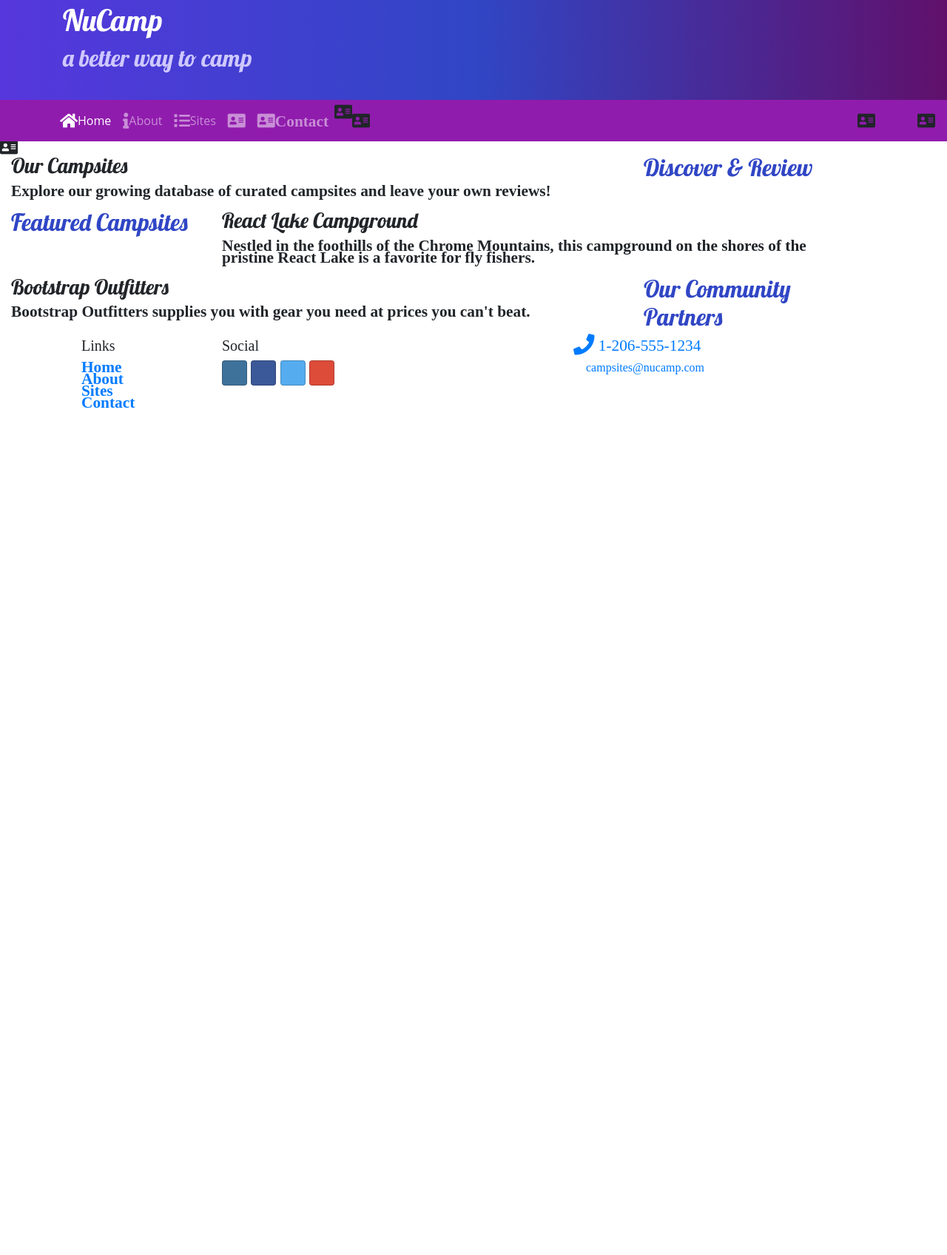
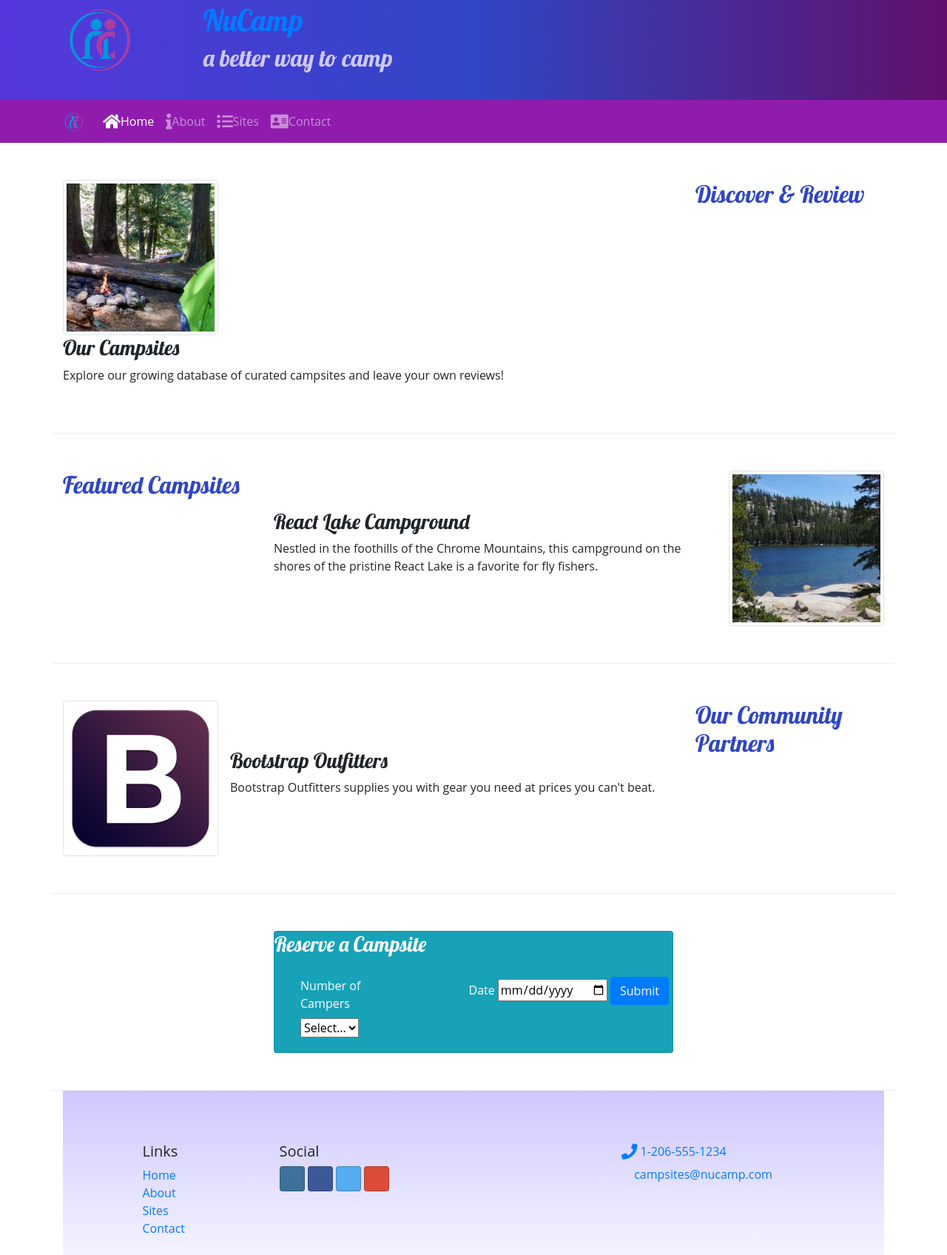
Before and after one commit to Jdubstep1357/NuCamp-Files, a website: page index.html in a window 1280 px wide. Shown: the part 27-1723 px from the top of the page at 74% size. Before the commit the page ends 800 px from the top, so only its background shows below. Drawn offline with nearby package versions, Linux system fonts and the light colour scheme.

Commit message:
Week 2: Task 2 nearly done

```diff
--- a/aboutus.html
+++ b/aboutus.html
@@ -5,11 +5,17 @@
     <!-- Required meta tags always come first -->
     <meta charset="utf-8" />
     <meta name="viewport" content="width=device-width, initial-scale=1" />
-    <link href="styles.css" rel="stylesheet">
-    <link rel="preconnect" href="https://fonts.gstatic.com">
-    <link href="https://fonts.googleapis.com/css2?family=Lobster&display=swap" rel="stylesheet">
+
+    <!-- Bootstrap CSS -->
+    <link rel="stylesheet" href="node_modules/bootstrap/dist/css/bootstrap.min.css" />
+
+    <!-- Additional CSS must be placed after Bootstrap CSS -->
     <link rel="stylesheet" href="https://use.fontawesome.com/releases/v5.15.3/css/all.css" integrity="sha384-SZXxX4whJ79/gErwcOYf+zWLeJdY/qpuqC4cAa9rOGUstPomtqpuNWT9wdPEn2fk" crossorigin="anonymous">
+    <link rel="stylesheet" href="https://fonts.googleapis.com/css?family=Lobster|Open+Sans" />
+    <link rel="stylesheet" href="styles.css" />
     <link rel="stylesheet" href="node_modules/bootstrap-social/bootstrap-social.css" />
+    <link rel="stylesheet" href="https://stackpath.bootstrapcdn.com/bootstrap/4.3.1/css/bootstrap.min.css" integrity="sha384-ggOyR0iXCbMQv3Xipma34MD+dH/1fQ784/j6cY/iJTQUOhcWr7x9JvoRxT2MZw1T" crossorigin="anonymous">
+
 
 
     <title>NuCamp: A Better Way To Camp</title>
@@ -20,6 +26,9 @@
     <header class="jumbotron jumbotron-fluid" id="Color">
         <div class="container">
             <div class="row">
+                <div class="col-4 col-sm-3 col-md-2 align-self-center">
+                    <img src="img/img/logo.png" class="img-fluid" />
+                </div>
                 <div class="col">
             <h1>NuCamp</h1>
             <h2>a better way to camp</h2>
@@ -27,7 +36,6 @@
             </div>
         </div>
     </header>
-
 
     <!-- sticky-top
         As you scroll down, sticky bar stays up at the top
@@ -39,7 +47,8 @@
             -->
 
         <div class="container">
-        <button class="navbar-toggler ml-auto" type="button" data-toggle="collapse" data-target="#nucampNavbar">
+                    <a class="navbar-brand" href="index.html"><img src="img/img/logo.png" height="30" width="30"></a>
+                    <button class="navbar-toggler" type="button" data-toggle="collapse" data-target="#nucampNavbar">
                         <span class="navbar-toggler-icon"></span>
                     </button>
             <div class="collapse navbar-collapse" id="nucampNavbar">
@@ -47,7 +56,7 @@
                     <li class="nav-item"><a class="nav-link" href="index.html"><i class="fa fa-home fa-lg"></i>Home</a></li>
                     <li class="nav-item active"><a class="nav-link" href="#"><i class="fa fa-info fa-lg"></i>About</a></li>
                     <li class="nav-item"><a class="nav-link" href="#"><i class="fa fa-list fa-lg"></i>Sites</a></li>
-            <li class="nav-item"><a class="nav-link" href="contactus.html"><i class="fa fa-address-card fa-lg"></li>Contact</a></li>
+                    <li class="nav-item"><a class="nav-link" href="contactus.html"><i class="fa fa-address-card fa-lg"></i>Contact</a></li>
                 </ul>
             </div>
         </div>
@@ -101,6 +110,7 @@
                     </div>
                 </div>
             </div>
+
 
             <div class="row">
                 <div class="col-12">
@@ -156,7 +166,7 @@
             </div>
         </div>
 
-    <footer class="site-folder">
+    <footer class="site-footer">
         <div class="container">
             <div class="row">
                 <div class="col-4 col-sm-2 offset-1">
@@ -184,26 +194,12 @@
         </div>
     </footer>
 
-    <link rel="stylesheet" href="https://stackpath.bootstrapcdn.com/bootstrap/4.3.1/css/bootstrap.min.css" integrity="sha384-ggOyR0iXCbMQv3Xipma34MD+dH/1fQ784/j6cY/iJTQUOhcWr7x9JvoRxT2MZw1T" crossorigin="anonymous">
-    ents
-Utilities
-Extend
-Migration
-About
-Introduction
-Get started with Bootstrap, the world’s most popular framework for building responsive, mobile-first sites, with BootstrapCDN and a template starter page.
 
-Quick start
-Looking to quickly add Bootstrap to your project? Use BootstrapCDN, provided for free by the folks at StackPath. Using a package manager or need to download the source files? Head to the downloads page.
+    <!-- jQuery must come first, then Popper.js, then the Bootstrap JavaScript plugins.-->
+    <script src="node_modules/jquery/dist/jquery.slim.min.js"></script>
+    <script src="node_modules/popper.js/dist/umd/popper.min.js"></script>
+    <script src="node_modules/bootstrap/dist/js/bootstrap.min.js"></script>
 
-CSS
-Copy-paste the stylesheet <link> into your <head> before all other stylesheets to load our CSS.
-
-Copy
-<link rel="stylesheet" href="https://stackpath.bootstrapcdn.com/bootstrap/4.3.1/css/bootstrap.min.css" integrity="sha384-ggOyR0iXCbMQv3Xipma34MD+dH/1fQ784/j6cY/iJTQUOhcWr7x9JvoRxT2MZw1T" crossorigin="anonymous">
-<script src="https://code.jquery.com/jquery-3.3.1.slim.min.js" integrity="sha384-q8i/X+965DzO0rT7abK41JStQIAqVgRVzpbzo5smXKp4YfRvH+8abtTE1Pi6jizo" crossorigin="anonymous"></script>
-<script src="https://cdnjs.cloudflare.com/ajax/libs/popper.js/1.14.7/umd/popper.min.js" integrity="sha384-UO2eT0CpHqdSJQ6hJty5KVphtPhzWj9WO1clHTMGa3JDZwrnQq4sF86dIHNDz0W1" crossorigin="anonymous"></script>
-<script src="https://stackpath.bootstrapcdn.com/bootstrap/4.3.1/js/bootstrap.min.js" integrity="sha384-JjSmVgyd0p3pXB1rRibZUAYoIIy6OrQ6VrjIEaFf/nJGzIxFDsf4x0xIM+B07jRM" crossorigin="anonymous"></script>
 
 
 </body>
--- a/index.html
+++ b/index.html
@@ -10,13 +10,9 @@
     <link rel="stylesheet" href="node_modules/bootstrap/dist/css/bootstrap.min.css" />
     <link href="styles.css" rel="stylesheet">
     <link href="https://fonts.googleapis.com/css2?family=Lobster&display=swap" rel="stylesheet">
-        <link rel="stylesheet" href="https://use.fontawesome.com/releases/v5.15.3/css/all.css" integrity="sha384-SZXxX4whJ79/gErwcOYf+zWLeJdY/qpuqC4cAa9rOGUstPomtqpuNWT9wdPEn2fk" crossorigin="anonymous">
+    <link rel="stylesheet" href="https://use.fontawesome.com/releases/v5.15.3/css/all.css"
+        integrity="sha384-SZXxX4whJ79/gErwcOYf+zWLeJdY/qpuqC4cAa9rOGUstPomtqpuNWT9wdPEn2fk" crossorigin="anonymous">
     <link rel="stylesheet" href="node_modules/bootstrap-social/bootstrap-social.css" />
-
-
-
-
-
 
     <title>NuCamp: A Better Way To Camp</title>
 </head>
@@ -29,8 +25,12 @@
     <header class="jumbotron jumbotron-fluid">
         <div class="container">
             <div class="row">
+                <!-- JUMBOTRON NOT WORKING-->
+                <div class="col-4 col-sm-3 col-md-2 align-self-center">
+                    <a href="index.html"><img src="img/img/logo.png" class="img-fluid" /></a>
+                </div>
                 <div class="col">
-            <h1>NuCamp</h1>
+                    <h1 class="text-primary">NuCamp</h1>
                     <h2>a better way to camp</h2>
                 </div>
             </div>
@@ -47,15 +47,27 @@
                 -->
 
         <div class="container">
-        <button class="navbar-toggler ml-auto" type="button" data-toggle="collapse" data-target="#nucampNavbar">
+            <a class="navbar-brand" href="index.html"><img src="img/img/logo.png" height="30" width="30"></a>
+            <button class="navbar-toggler" type="button" data-toggle="collapse" data-target="#nucampNavbar">
                 <span class="navbar-toggler-icon"></span>
             </button>
             <div class="collapse navbar-collapse" id="nucampNavbar">
                 <ul class="navbar-nav">
-                <li class="nav-item active"><a class="nav-link" href="index.html"><i class="fa fa-home fa-lg"></i>Home</a></li>
-                <li class="nav-item"><a class="nav-link" href="aboutus.html"><i class="fa fa-info fa-lg"></i>About</a></li>
-                <li class="nav-item"><a class="nav-link" href="#"><i class="fa fa-list fa-lg"></i>Sites</a></li>
-                <li class="nav-item"><a class="nav-link" href="contactus.html"><i class="fa fa-address-card fa-lg"></li>Contact</a></li>
+                    <li class="nav-item active">
+                        <a class="nav-link" href="index.html"><i class="fa fa-home fa-lg"></i>Home</a>
+                    </li>
+
+                    <li class="nav-item">
+                        <a class="nav-link" href="aboutus.html"><i class="fa fa-info fa-lg"></i>About</a>
+                    </li>
+
+                    <li class="nav-item">
+                        <a class="nav-link" href="#"><i class="fa fa-list fa-lg"></i>Sites</a>
+                    </li>
+                    <li class="nav-item">
+                        <a class="nav-link" href="contactus.html"><i class="fa fa-address-card fa-lg"></i>Contact</a>
+                    </li>
+
                 </ul>
             </div>
         </div>
@@ -63,40 +75,95 @@
     </nav>
 
     <div class="container">
-        <div class="row">
+        <div class="row row-content">
             <div class="col-sm-4 order-sm-last col-md-3">
                 <h2>Discover & Review</h2>
             </div>
             <div class="col">
+                <div class="media-body align-self-center">
+                    <img class="d-flex mr-3 img-thumbnail" src="img/img/breadcrumb-trail-thumb.jpg"
+                        alt="Breadcrumb Trail thumbnail" />
                     <h3>Our Campsites</h3>
-            <p class="d-none d-sm-block">Explore our growing database of curated campsites and leave your own reviews!</p>
+                    <p class="d-none d-sm-block">Explore our growing database of curated campsites and leave your own
+                        reviews!</p>
+                </div>
             </div>
         </div>
 
-        <div class="row">
-            <div class="col-sm-4 col-md-3">
+        <div class="row row-content">
+
+            <div class="col-sm-4 col-md-3" class="img-fluid">
                 <h2>Featured Campsites</h2>
             </div>
             <div class="col">
+                <div class="media">
+                    <div class="media-body align-self-center">
                         <h3>React Lake Campground</h3>
-            <p class="d-none d-sm-block">Nestled in the foothills of the Chrome Mountains, this campground on the shores of the pristine React Lake is a favorite for fly fishers.</p>
+                        <p class="d-none d-sm-block">Nestled in the foothills of the Chrome Mountains, this campground on the
+                            shores of the pristine React Lake is a favorite for fly fishers.</p>
+                        </div>
+                            <img src="img/img/react-lake-thumb.jpg" class="d-flex ml-3 img-thumbnail" alt="React Lake Thumb">
+                    </div>
             </div>
         </div>
 
-        <div class="row">
+        <div class="row row-content">
             <div class="col-sm-4 order-sm-last col-md-3">
                 <h2>Our Community Partners</h2>
             </div>
             <div class="col">
+                <div class="media">
+                    <img class="d-flex mr-3 img-thumbnail" src="img/img/bootstrap-thumb.png" alt="Bootstrap Outfitters">
+                    <div class="media-body align-self-center">
                         <h3>Bootstrap Outfitters</h3>
-                <p class="d-none d-sm-block">Bootstrap Outfitters supplies you with gear you need at prices you can't beat.</p>
+                        <p class="d-none d-sm-block">Bootstrap Outfitters supplies you with gear you need at prices you
+                            can't beat.</p>
                     </div>
                 </div>
             </div>
         </div>
-    <footer class="site-folder">
+        <div class="row row-content">
+            <div class="col col-sm-6 mx-auto">
+                <div class="card bg-info text-white">
+                    <h3> Reserve a Campsite </h3>
+                    <div class="card-body">
+                        <div class="row">
+                            <div class="col col-xs-12">
+                                <div class="col col-sm-6">
+                                    <label for="NumCamp">Number of Campers</label>
+                                </div>
+                                <div class="col">
+                                    <select name="numCampers" id="numCampers">
+                                        <option value="Select">Select...</option>
+                                        <option value="1">1</option>
+                                        <option value="2">2</option>
+                                        <option value="3">3</option>
+                                        <option value="4">4</option>
+                                        <option value="5">5</option>
+                                        <option value="6">6</option>
+                                    </select>
+                                </div>
+                        </div>
+                        <form>
+                            <div class="form-group">
+                                <div class="row">
+                                    <div class="col xs-12">
+                                        <label for="date">Date</label>
+                                        <input type="date" id="date" name="date" placeholder="date">
+                                        <button class="btn btn-primary" type="submit">Submit</button>
+                                    </div>
+                                </div>
+                            </div>
+                        </form>
+                    </div>
+                </div>
+            </div>
+        </div>
+    </div>
+
+    <footer class="site-footer">
         <div class="container">
-            <div class="row">
+            <div class="row row-content">
                 <div class="col-4 col-sm-2 offset-1">
                     <h5>Links</h5>
                     <ul class="list-unstyled">
@@ -108,14 +175,20 @@
                 </div>
                 <div class="col-6 col-sm-5">
                     <h5>Social</h5>
-                    <a class="btn btn-social-icon btn-instagram" href="http://instagram.com/"><i class="fa fa-instagram"></i></a>
-                    <a class="btn btn-social-icon btn-facebook" href="http://facebook.com/"><i class="fa fa-facebook"></i></a>
-                    <a class="btn btn-social-icon btn-twitter" href="http://twitter.com/"><i class="fa fa-twitter"></i></a>
-                    <a class="btn btn-social-icon btn-google" href="http://youtube.com/"><i class="fa fa-youtube"></i></a>
+                    <a class="btn btn-social-icon btn-instagram" href="http://instagram.com/"><i
+                            class="fa fa-instagram"></i></a>
+                    <a class="btn btn-social-icon btn-facebook" href="http://facebook.com/"><i
+                            class="fa fa-facebook"></i></a>
+                    <a class="btn btn-social-icon btn-twitter" href="http://twitter.com/"><i
+                            class="fa fa-twitter"></i></a>
+                    <a class="btn btn-social-icon btn-google" href="http://youtube.com/"><i
+                            class="fa fa-youtube"></i></a>
                 </div>
                 <div class="col-sm-4">
-                    <a role="button" class="Btn btn-link" href="tel: +2065551234"><i class="fa fa-phone fa-lg text-primary"></i> 1-206-555-1234</a><br />
-                    <a role="button" class="btn btn-link" href="mailto: campsites@nucamp.com"><i class="fa fa-envelope-o fa-lg text-primary"></i>
+                    <a role="button" class="Btn btn-link" href="tel: +2065551234"><i
+                            class="fa fa-phone fa-lg text-primary"></i> 1-206-555-1234</a><br />
+                    <a role="button" class="btn btn-link" href="mailto: campsites@nucamp.com"><i
+                            class="fa fa-envelope-o fa-lg text-primary"></i>
                         campsites@nucamp.com</a>
                 </div>
             </div>
```
Also changed, not shown: contactus.html (+21 -9 lines), package.json (+9 -1 lines), img/img/bootstrap-thumb.png (added), img/img/breadcrumb-trail-thumb.jpg (added), img/img/breadcrumb-trail.jpg (added), img/img/chrome-river-thumb.jpg (added), img/img/chrome-river.jpg (added), img/img/logo.png (added), img/img/react-lake-thumb.jpg (added), img/img/react-lake.jpg (added), 3 other files. Lines whose indentation alone changed are shown as unchanged.
